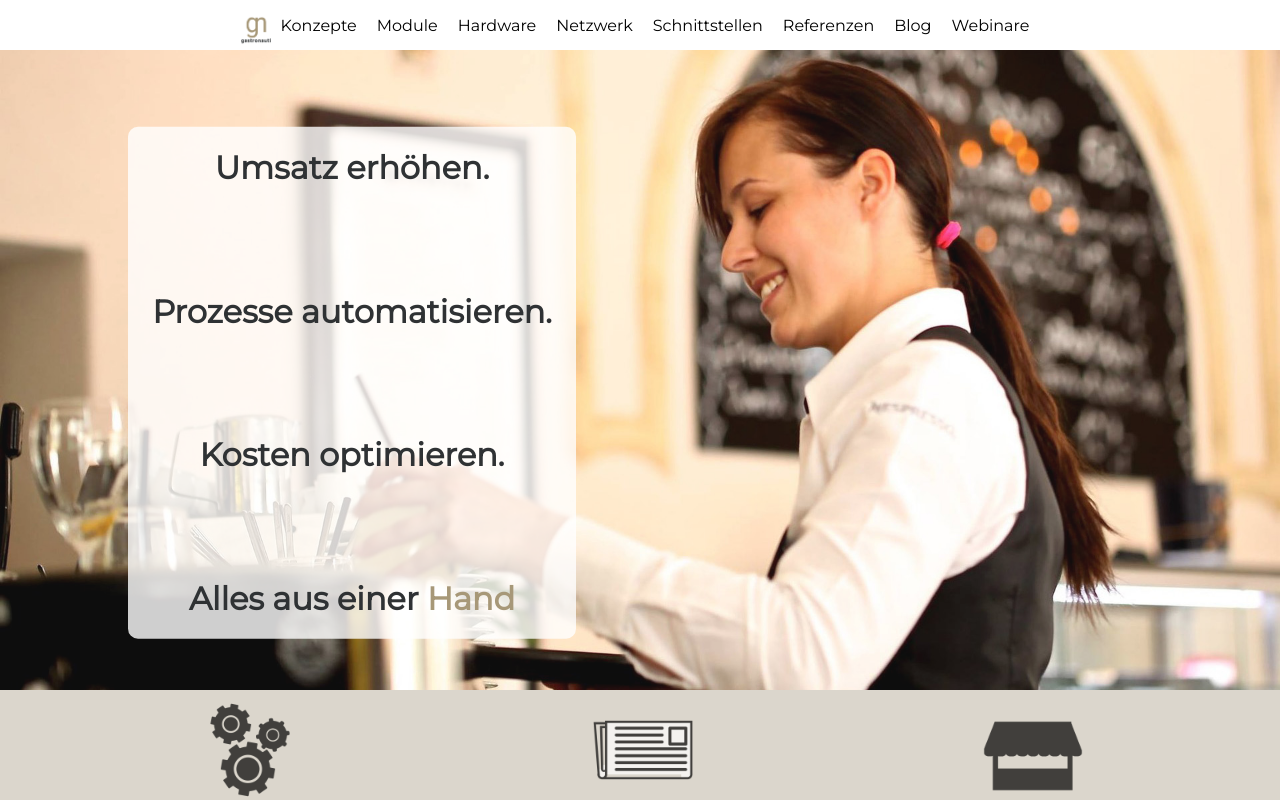
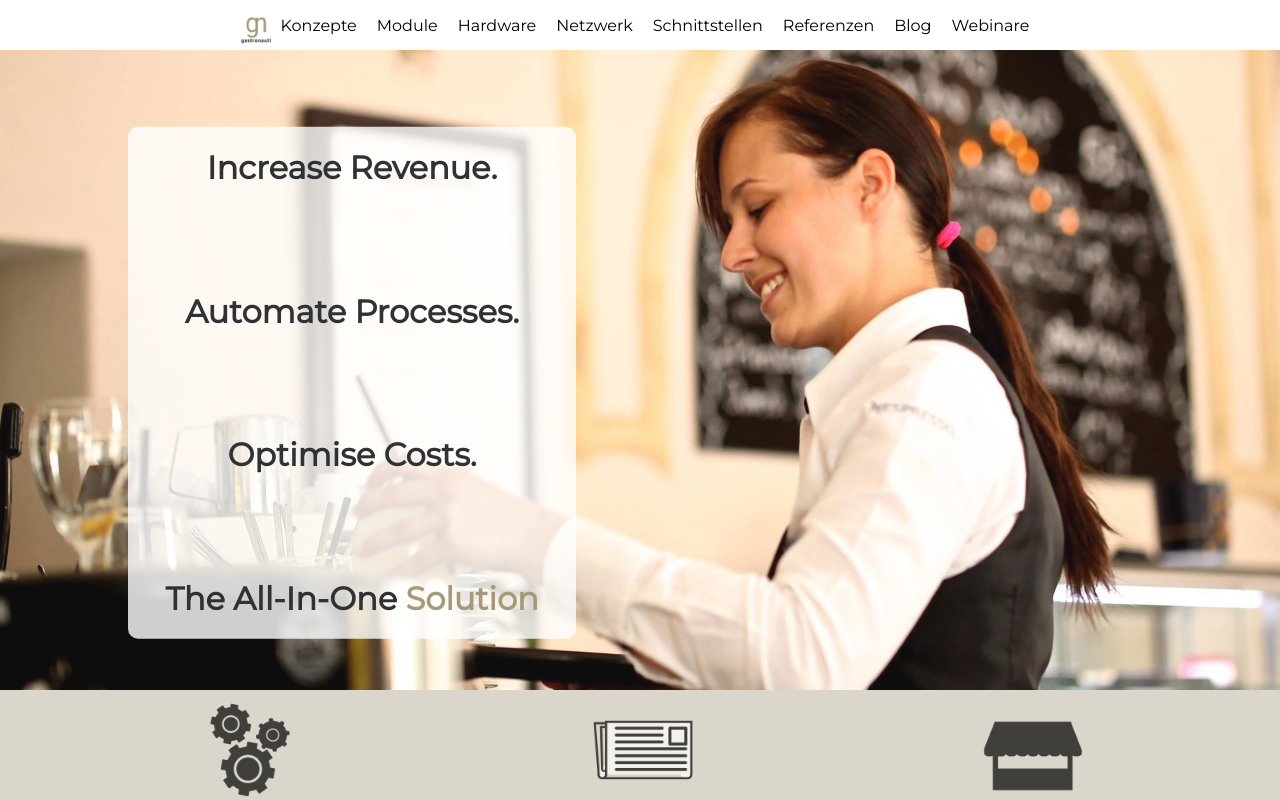
Before and after one commit to VictoriaStudios/gastronauti, a Next.js app: page / in a window 1280 px wide. Shown: the top 800 px of the page. Built offline with nearby package versions, Linux system fonts and the light colour scheme; a web font is replaced by a local one.

Commit message:
Began translation to English

```diff
--- a/components/Hero.js
+++ b/components/Hero.js
@@ -21,12 +21,12 @@ const Hero = (props) => {
         priority='true'
       />
       <div className={styles.heroCard}>
-        <h1 className={styles.heroTitle}>Umsatz erhöhen.</h1>
-        <h1 className={styles.heroTitle}>Prozesse automatisieren.</h1>
-        <h1 className={styles.heroTitle}>Kosten optimieren.</h1>
+        <h1 className={styles.heroTitle}>Increase Revenue.</h1>
+        <h1 className={styles.heroTitle}>Automate Processes.</h1>
+        <h1 className={styles.heroTitle}>Optimise Costs.</h1>
         <div className={styles.heroTitle} style={{marginBlockStart:"1.33em", marginBlockEnd:"1.33em"}}>
-          <h1 className={styles.heroLineTitle} style={{ display: "inline" }}>Alles aus einer </h1>
-          <h1 className={`${styles.heroLineTitle} ${styles.heroHighlight}`} onClick={() => handleScroll(props.scrollRef)} style={{ display: "inline" }}>Hand</h1>
+          <h1 className={styles.heroLineTitle} style={{ display: "inline" }}>The All-In-One </h1>
+          <h1 className={`${styles.heroLineTitle} ${styles.heroHighlight}`} onClick={() => handleScroll(props.scrollRef)} style={{ display: "inline" }}>Solution</h1>
         </div>
       </div>
     </div>
--- a/pages/index.js
+++ b/pages/index.js
@@ -21,8 +21,8 @@ export default function Home() {
   return (
     <div>
       <Head>
-        <title>Das Multitalent für Ihre Gastronomie</title>
-        <meta name="description" content="Generated by create next app" />
+        <title>All-In-One Solution for your Gastronomy</title>
+        <meta name="description" content="Gastronauti is the solution for hotels, restaurants, cafés and diners. We provide accounting, automatic ordering, tax declaration generation and much more." />
         <link rel="icon" href="/favicon.ico" />
       </Head>
       <Layout>
```
